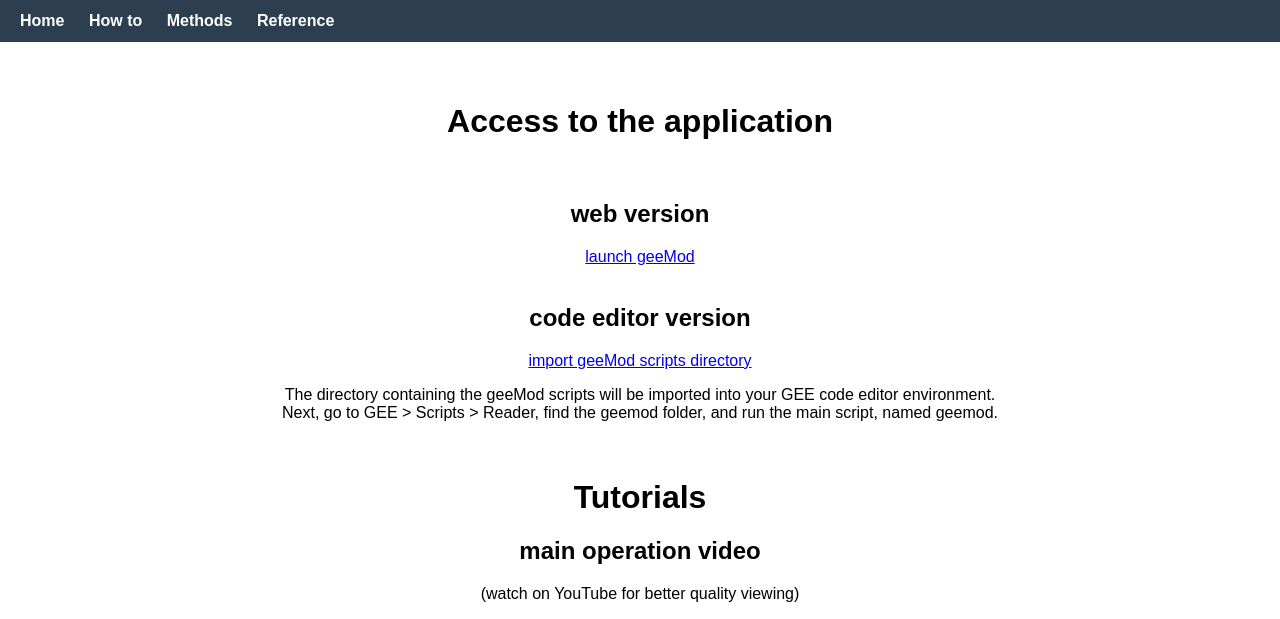
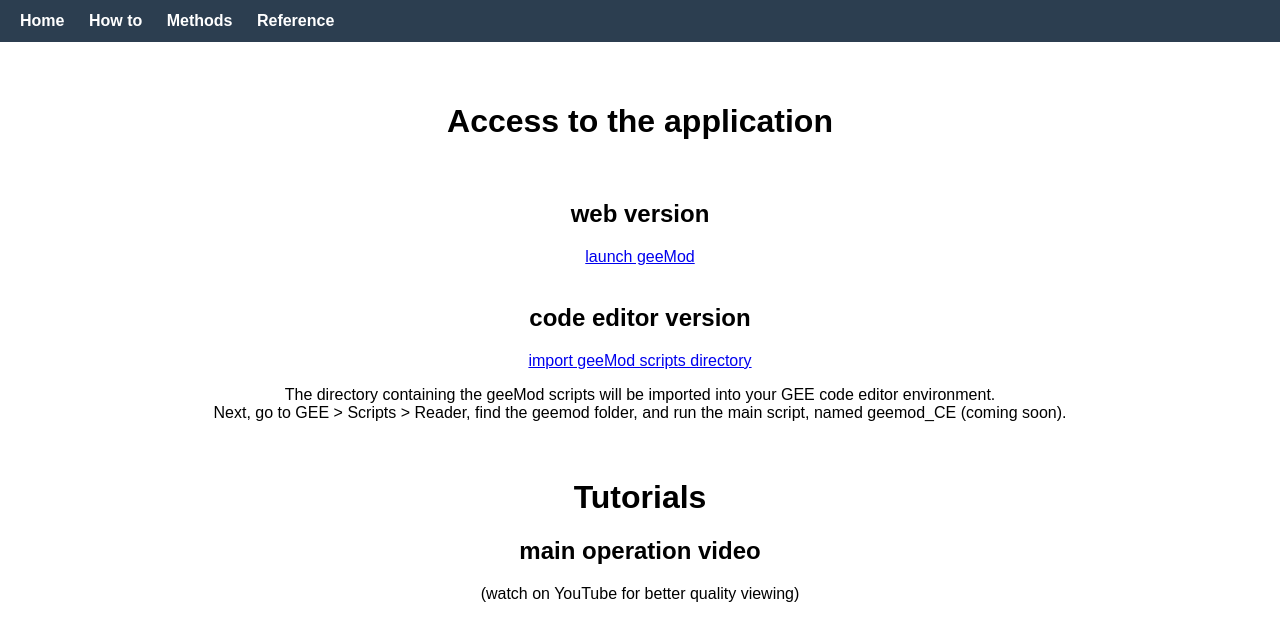
Before and after one commit to JoaoAlirio/geemod, a Jekyll site: the page built from how-to.md, in a window 1280 px wide. Shown: the top 619 px of the page. Built offline with Jekyll 4.4.1, drawn with Linux system fonts in a browser that asks for light colours; grey boxes are pictures that could not be loaded.

Commit message:
Update links and script names in how-to.md

```diff
--- a/how-to.md
+++ b/how-to.md
@@ -11,10 +11,10 @@ title: How to
 <br>
 
 ## code editor version
-<a href="https://geemod.projects.earthengine.app/view/geemod">import geeMod scripts directory</a>
+<a href="https://code.earthengine.google.com/?accept_repo=users/alirio/geemod">import geeMod scripts directory</a>
 
 The directory containing the geeMod scripts will be imported into your GEE code editor environment.
-Next, go to GEE > Scripts > Reader, find the geemod folder, and run the main script, named geemod.
+Next, go to GEE > Scripts > Reader, find the geemod folder, and run the main script, named geemod_CE (coming soon).
 <br>
 <br>
 
```
